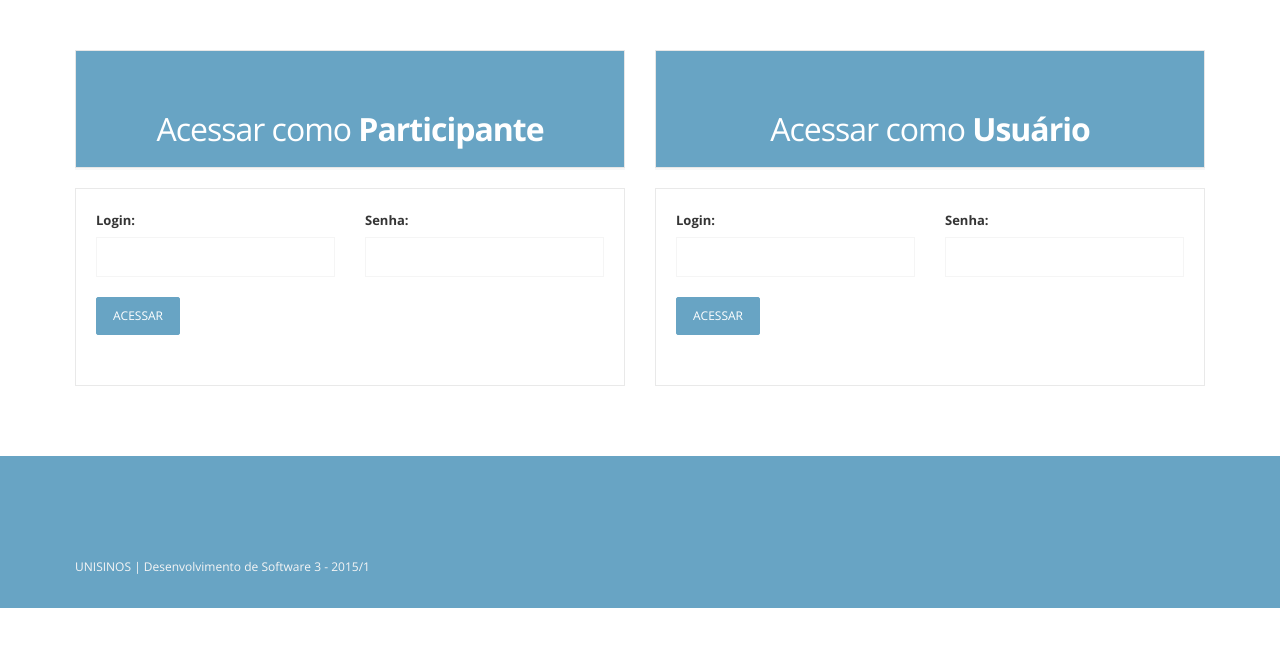
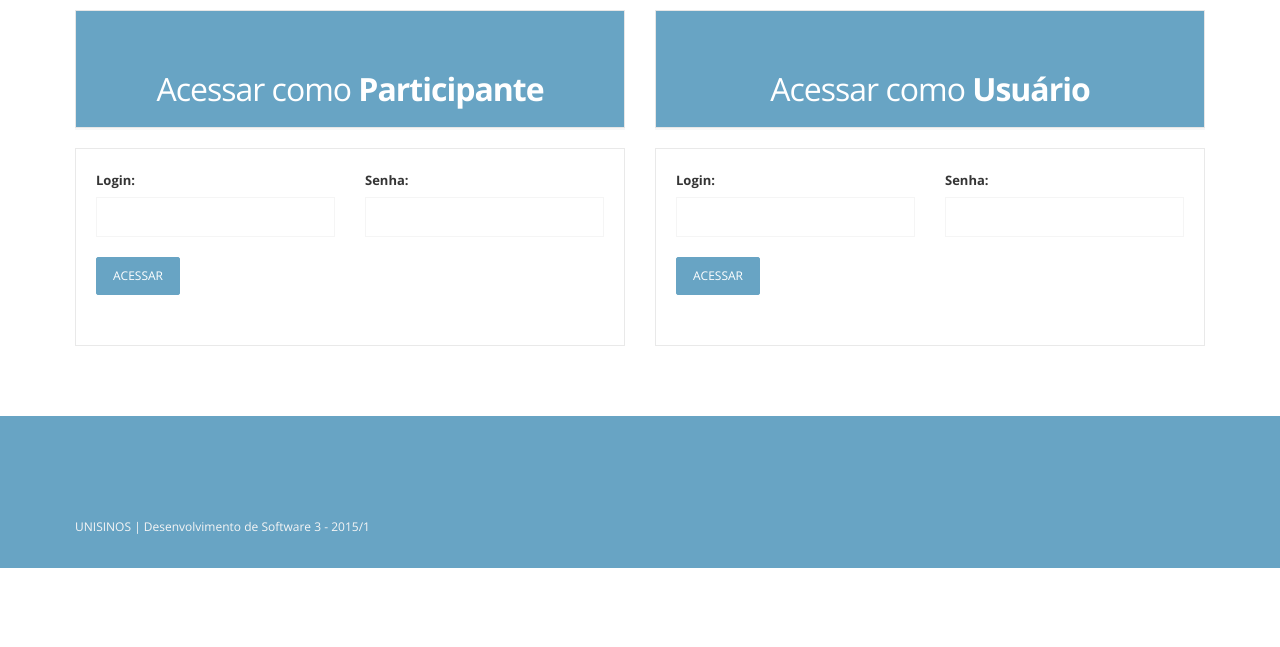
Before and after one commit to FrancieliFoppa/Dev3, a PHP site: page / in a window 1280 px wide. Shown: the part 100-747 px from the top of the page. Run offline with PHP 8.4, Linux system fonts and the light colour scheme; some libraries are stand-ins or nearby versions.

Commit message:
Diminuindo padding do topo do conteúdo

```diff
--- a/css/style.css
+++ b/css/style.css
@@ -349,7 +349,7 @@ section.callaction {
 #content {
 	position:relative;
 	background:#fff;
-	padding:50px 0 40px 0;
+	padding:10px 0 40px 0;
 }
 
 #content img {
```
